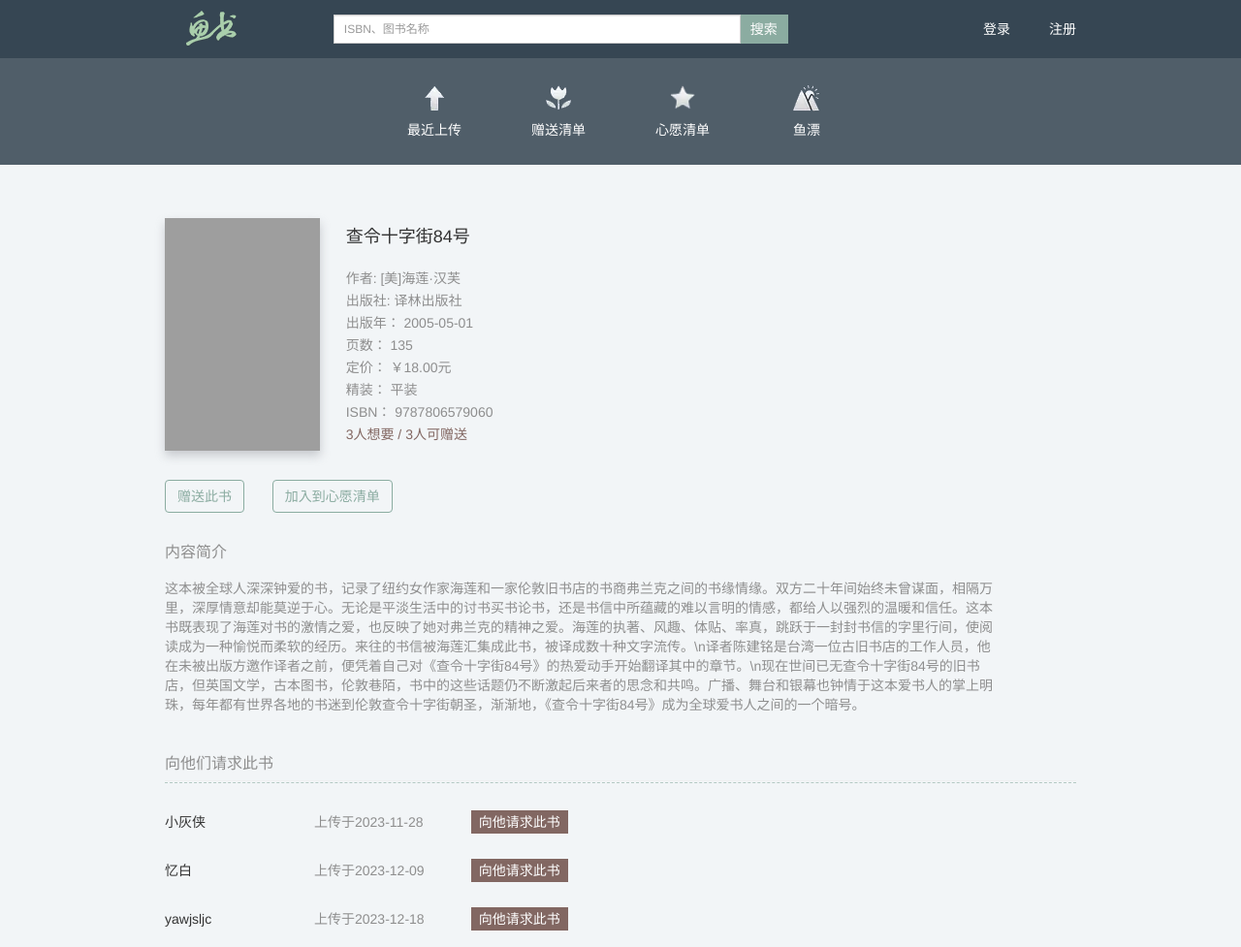
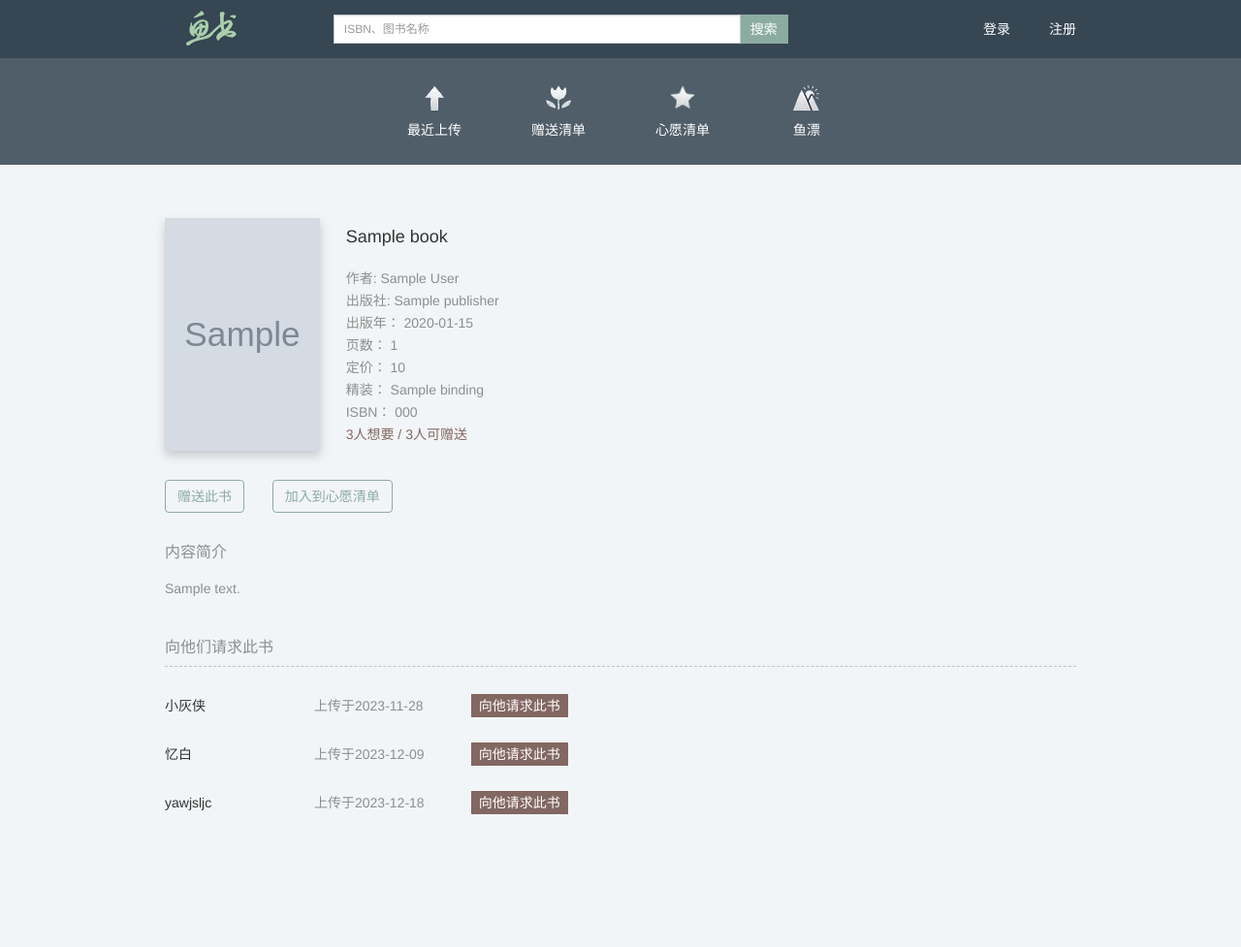
Before and after one commit to chenggx/test-python-project-fisher, a Python web app: template app/templates/book_detail.html in a window 1280 px wide. Shown: the top 977 px of the page at 97% size. Run offline with Jinja, Linux system fonts and the light colour scheme; the template is opened without the code that fills it: most values are stand-ins (such as "Sample title", 1, 10 or a date in 2020); grey boxes marked "Sample" are stand-in pictures; grey boxes are pictures that could not be loaded.

Commit message:
添加详情页

```diff
--- a/app/templates/book_detail.html
+++ b/app/templates/book_detail.html
@@ -13,40 +13,40 @@
 
         <div class="row book-container my-detail-row" style="width: 100%">
             <div class="col-md-2">
-                <img class="book-img" src="https://img3.doubanio.com/lpic/s1326174.jpg"/>
+                <img class="book-img" src="{{ book.image }}"/>
             </div>
             <div class="col-md-5 flex-vertical detail-con">
                 <div>
-                    <h4>查令十字街84号</h4>
+                    <h4>{{ book.title }}</h4>
                 </div>
                 <div class="description-font-margin">
                     <div>
                         <span>作者:</span>
-                        <span>[美]海莲·汉芙</span>
+                        <span>{{ book.author }}</span>
                     </div>
                     <div>
                         <span>出版社:</span>
-                        <span>译林出版社</span>
+                        <span>{{ book.publisher }}</span>
                     </div>
                     <div>
                         <span>出版年：</span>
-                        <span>2005-05-01</span>
+                        <span>{{ book.pubdate }}</span>
                     </div>
                     <div>
                         <span>页数：</span>
-                        <span>135</span>
+                        <span>{{ book.pages }}</span>
                     </div>
                     <div>
                         <span>定价：</span>
-                        <span>￥18.00元</span>
+                        <span>{{ book.price }}</span>
                     </div>
                     <div>
                         <span>精装：</span>
-                        <span>平装</span>
+                        <span>{{ book.binding }}</span>
                     </div>
                     <div>
                         <span>ISBN：</span>
-                        <span id="isbn">9787806579060</span>
+                        <span id="isbn">{{ book.isbn }}</span>
                     </div>
 
                     <div class="color-count">
@@ -79,7 +79,8 @@
         <div style="margin-top:15px;" class="row">
             <div class="col-md-11">
                 <p class="description-font">
-                    这本被全球人深深钟爱的书，记录了纽约女作家海莲和一家伦敦旧书店的书商弗兰克之间的书缘情缘。双方二十年间始终未曾谋面，相隔万里，深厚情意却能莫逆于心。无论是平淡生活中的讨书买书论书，还是书信中所蕴藏的难以言明的情感，都给人以强烈的温暖和信任。这本书既表现了海莲对书的激情之爱，也反映了她对弗兰克的精神之爱。海莲的执著、风趣、体贴、率真，跳跃于一封封书信的字里行间，使阅读成为一种愉悦而柔软的经历。来往的书信被海莲汇集成此书，被译成数十种文字流传。\n译者陈建铭是台湾一位古旧书店的工作人员，他在未被出版方邀作译者之前，便凭着自己对《查令十字街84号》的热爱动手开始翻译其中的章节。\n现在世间已无查令十字街84号的旧书店，但英国文学，古本图书，伦敦巷陌，书中的这些话题仍不断激起后来者的思念和共鸣。广播、舞台和银幕也钟情于这本爱书人的掌上明珠，每年都有世界各地的书迷到伦敦查令十字街朝圣，渐渐地，《查令十字街84号》成为全球爱书人之间的一个暗号。</p>
+                  {{ book.summary | safe }}
+                </p>
             </div>
         </div>
 
--- a/app/templates/search_result.html
+++ b/app/templates/search_result.html
@@ -21,7 +21,7 @@
         <hr>
         {% for book in books.books %}
         <div class="row col-padding">
-            <a href="/book/9787540203047/detail" class="">
+            <a href="{{ url_for('web.detail',isbn=book.isbn) }}" class="">
                 <div class="col-md-2">
                     <img class="book-img-small shadow" src="{{ book.image}}" alt="">
                 </div>
--- a/app/view_models/book.py
+++ b/app/view_models/book.py
@@ -2,9 +2,12 @@ class BookViewModel:
     def __init__(self, book):
         self.title = book['title']
         self.publisher = str(book['publisher'])
+        self.pubdate = book['pubdate']
+        self.binding = book['binding']
         self.pages = book['pages'] or ''
         self.image = book['image']
         self.price = book['price']
+        self.isbn = book['isbn']
         self.summary = book['summary'] or ''
         self.author = '、'.join(book['author'])
 
--- a/app/web/book.py
+++ b/app/web/book.py
@@ -40,4 +40,8 @@ def search():
 
 @web.route('/book/<isbn>/detail')
 def detail(isbn):
-    return render_template('book_detail.html')
+
+    yushu_book = YushuBook()
+    yushu_book.search_by_isbn(str(isbn))
+    book = BookViewModel(yushu_book.books[0])
+    return render_template('book_detail.html',book=book)
```
